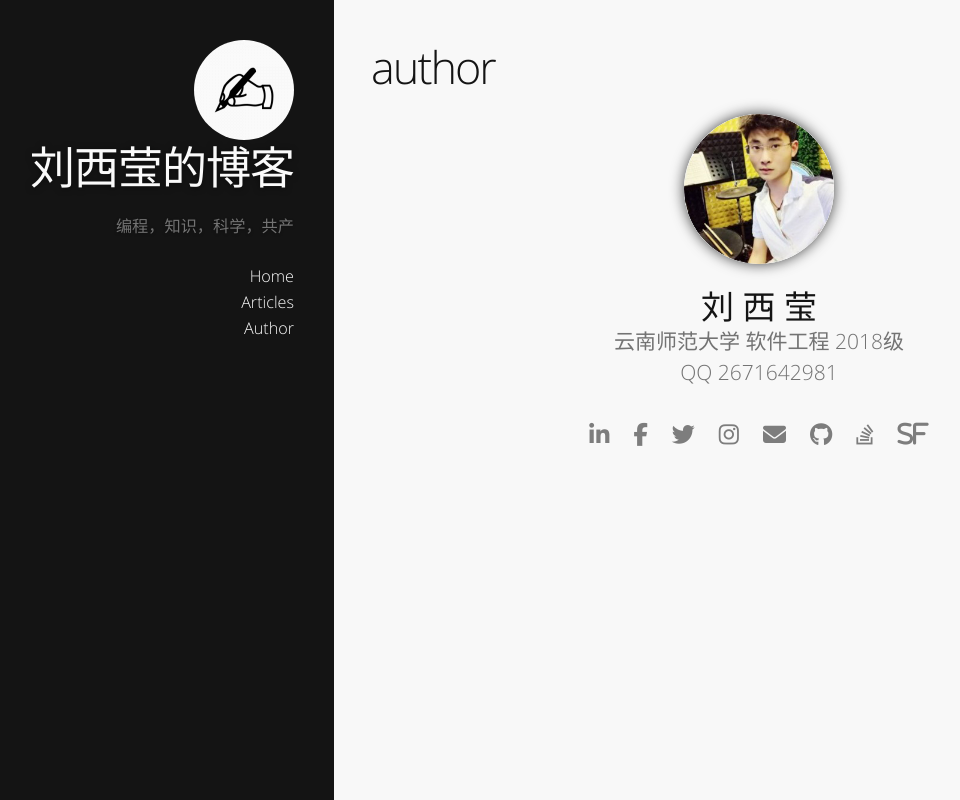
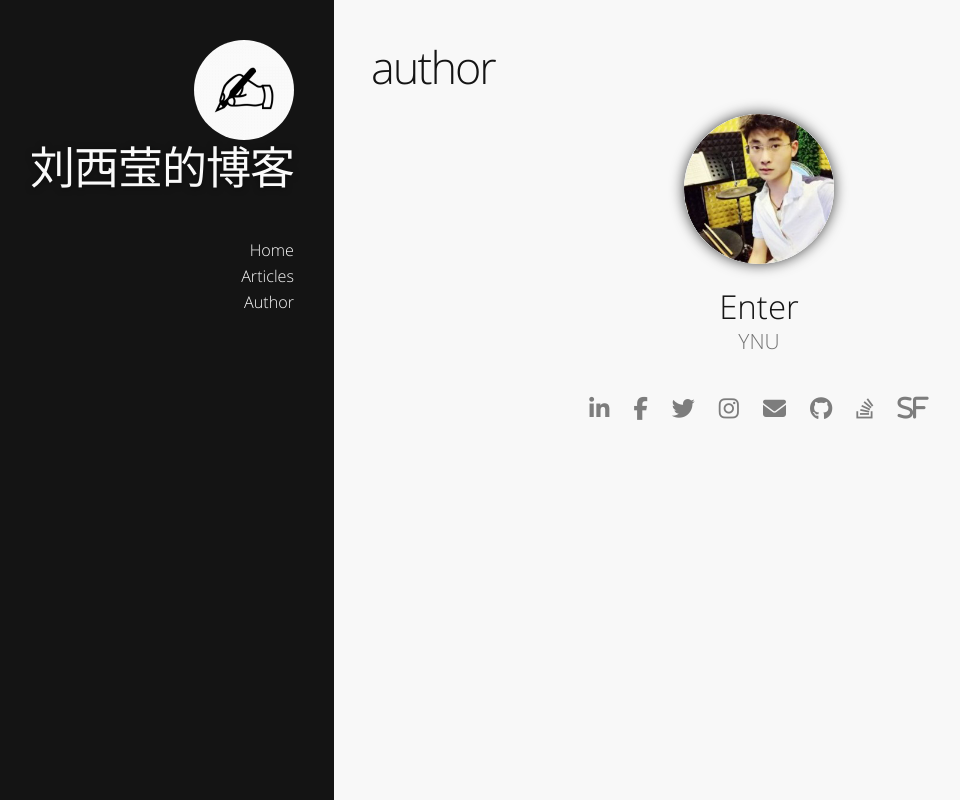
Before and after one commit to LiuXiYing/liuxiying.github.io, a plain HTML site: page author/index.html in a window 1280 px wide. Shown: the whole page, without its empty margins (96-1056 px from the left). Drawn offline with Linux system fonts and the light colour scheme.

Commit message:
Update index.html

```diff
--- a/author/index.html
+++ b/author/index.html
@@ -7,7 +7,7 @@
     <meta name="description">
     <meta name="generator" content="Enter's Blog">
     <meta name="author" content="John Doe">
-    <meta name="keywords" content="编程，知识，科学，共产">
+    <meta name="keywords" content="">
     <meta name="HandheldFriendly" content="True">
     <meta name="MobileOptimized" content="320">
     <meta name="viewport" content="width=device-width,initial-scale=1.0,maximum-scale=1,user-scalable=0">
@@ -38,7 +38,7 @@
 <header itemscope itemtype="https://schema.org/WPHeader">
     <div class="logo"></div>
     <h1><a href="/" alt="Enter's Blog" title="Enter's Blog" itemprop="headline">刘西莹的博客</a></h1>
-    <p itemprop="description">编程，知识，科学，共产</p>
+    <p itemprop="description"></p>
     <nav itemscope itemtype="https://schema.org/SiteNavigationElement">
         <ul>
             <li itemprop="name"><a href="/ " alt="Home" title="Home" itemprop="url">Home</a></li>
@@ -51,9 +51,9 @@
 <main itemscope itemtype="https://schema.org/Blog">
     <article class="full"><h1 itemprop="headline">author</h1>
         <div class="avatar"></div>
-        <div class="avatar-name">刘 西 莹</div>
-        <div class="avatar-description">云南师范大学 软件工程 2018级</div>
-        <div class="avatar-description">QQ 2671642981</div>
+        <div class="avatar-name">Enter</div>
+        <div class="avatar-description">YNU</div>
+        <div class="avatar-description"></div>
         <script src="//use.fontawesome.com/d58379a62c.js"></script>
         <br>
         <div class="social-container"><a target="_blank" href=""><span aria-hidden="true"
```
